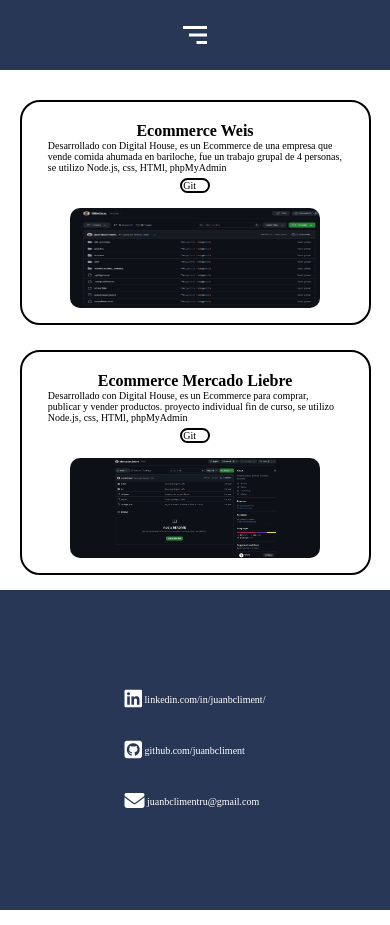
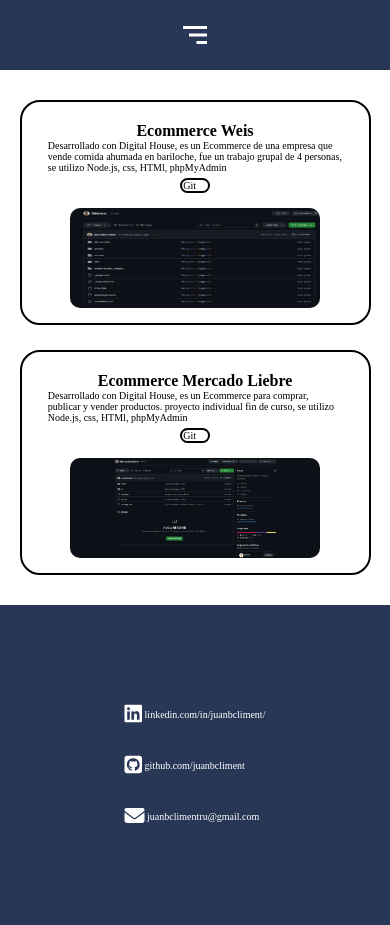
Before and after one commit to juanbclimentru/Actividad-UVA-1-Portafolio-en-HTML, a plain HTML site: page portfolio.html in a window 390 px wide. Drawn offline with Linux system fonts and the light colour scheme.

Commit message:
footer margin top

```diff
--- a/navbar.css
+++ b/navbar.css
@@ -377,7 +377,8 @@ footer {
     /* ============================= FOOTER */
     footer {
         height: 320px;
-
+        margin-top: 15px;
+        position: relative;
 
     }
 
--- a/styles.css
+++ b/styles.css
@@ -428,7 +428,7 @@ textarea {
 
     /* ============== EXPERIENCIA ================== */
     .footer_experiencia {
-
+        margin-top: 15px;
         position: relative;
     }
 
```
